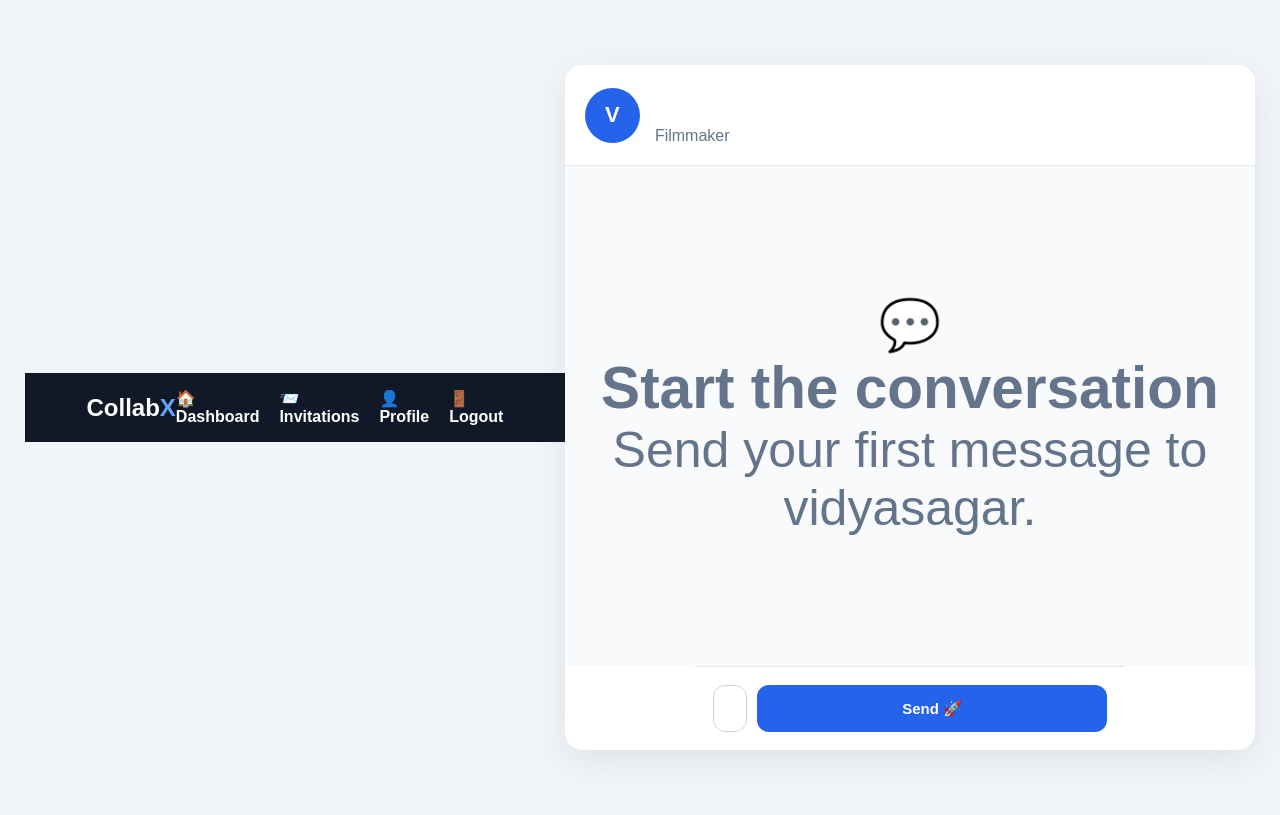
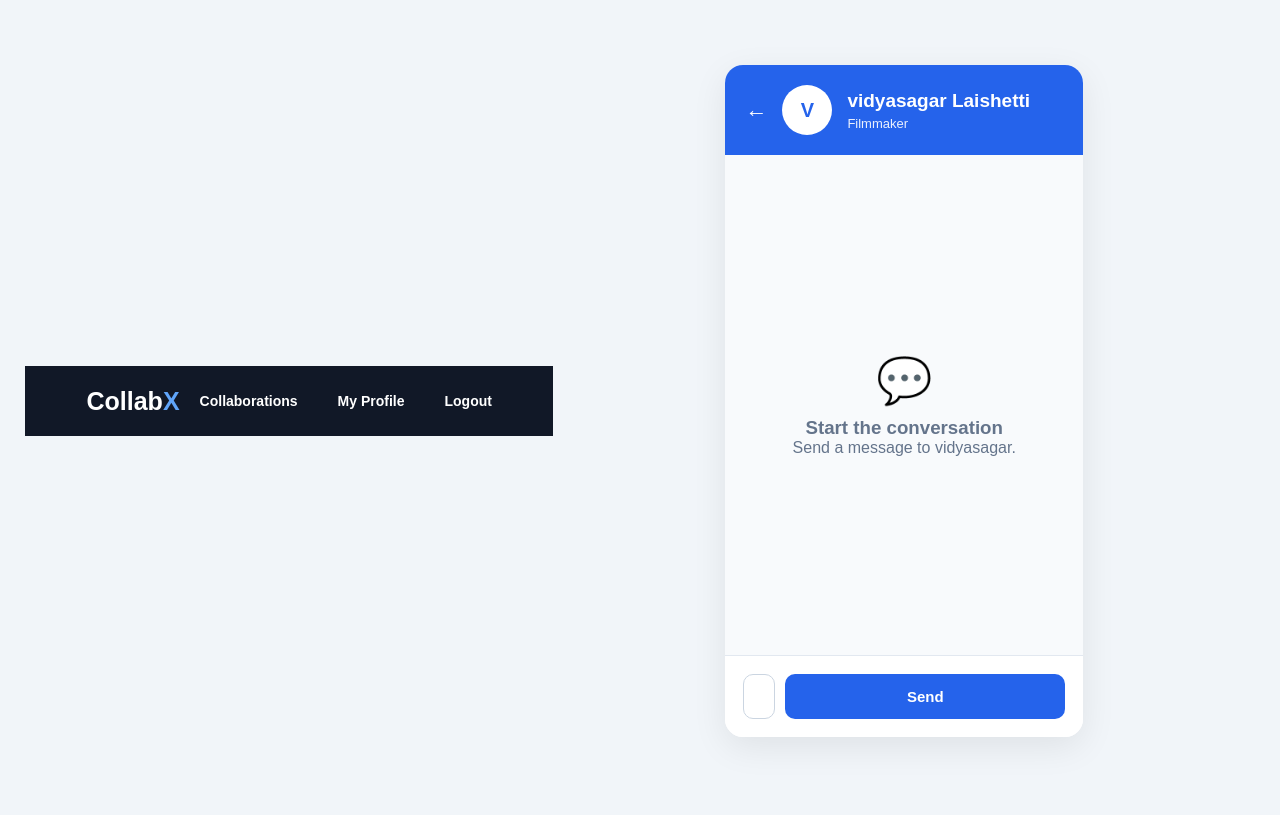
Before and after one commit to laishettikarthik-tech/collabX, a Flask app: page /chat/2 in a window 1280 px wide. After the commit the page ends 740 px from the top, so only its background shows below. Run offline with Flask 3, Linux system fonts and the light colour scheme; a user stored in the database is signed in; data comes from the database, SQL or seed files in the repository; data that the repository does not hold is empty.

Commit message:
Refactor chat.html for improved structure and styling

```diff
--- a/templates/chat.html
+++ b/templates/chat.html
@@ -2,13 +2,16 @@
 <html lang="en">
 
 <head>
+
     <meta charset="UTF-8">
 
-    <meta name="viewport"
-          content="width=device-width, initial-scale=1.0">
+    <meta
+        name="viewport"
+        content="width=device-width, initial-scale=1.0"
+    >
 
     <title>
-        Chat with {{ other_user["first_name"] }} - CollabX
+        Chat - CollabX
     </title>
 
     <link
@@ -18,94 +21,121 @@
 
     <style>
 
+        * {
+            box-sizing: border-box;
+        }
+
         body {
             margin: 0;
+            background: #f1f5f9;
             font-family: Arial, sans-serif;
-            background: #f1f5f9;
         }
 
-        .chat-navbar {
+        /* ================================
+           NAVBAR
+        ================================= */
+
+        .navbar {
             background: #111827;
-            color: white;
-            padding: 16px 5%;
+            padding: 18px 5%;
             display: flex;
             justify-content: space-between;
             align-items: center;
         }
 
-        .chat-logo {
+        .logo {
+            color: white;
+            font-size: 25px;
+            font-weight: bold;
+            text-decoration: none;
+        }
+
+        .logo span {
+            color: #60a5fa;
+        }
+
+        .nav-links a {
             color: white;
             text-decoration: none;
-            font-size: 24px;
+            margin-left: 20px;
+        }
+
+        /* ================================
+           CHAT PAGE
+        ================================= */
+
+        .chat-page {
+            max-width: 900px;
+            margin: 40px auto;
+            padding: 0 20px;
+        }
+
+        .chat-container {
+            background: white;
+            border-radius: 18px;
+            overflow: hidden;
+            box-shadow: 0 10px 35px rgba(0, 0, 0, 0.08);
+        }
+
+        /* ================================
+           CHAT HEADER
+        ================================= */
+
+        .chat-header {
+            background: #2563eb;
+            color: white;
+            padding: 20px;
+            display: flex;
+            align-items: center;
+            gap: 15px;
+        }
+
+        .back-button {
+            color: white;
+            text-decoration: none;
+            font-size: 22px;
+        }
+
+        .chat-profile {
+            width: 50px;
+            height: 50px;
+            border-radius: 50%;
+            object-fit: cover;
+            background: white;
+        }
+
+        .chat-placeholder {
+            width: 50px;
+            height: 50px;
+            border-radius: 50%;
+            background: white;
+            color: #2563eb;
+            display: flex;
+            align-items: center;
+            justify-content: center;
+            font-size: 20px;
             font-weight: bold;
         }
 
-        .chat-logo span {
-            color: #60a5fa;
-        }
-
-        .chat-nav-links {
-            display: flex;
-            gap: 20px;
-        }
-
-        .chat-nav-links a {
-            color: white;
-            text-decoration: none;
-        }
-
-        .chat-container {
-            max-width: 900px;
-            margin: 40px auto;
-            background: white;
-            border-radius: 18px;
-            overflow: hidden;
-            box-shadow: 0 10px 35px rgba(0,0,0,0.08);
-        }
-
-        .chat-header {
-            display: flex;
-            align-items: center;
-            gap: 15px;
-            padding: 20px;
-            background: #ffffff;
-            border-bottom: 1px solid #e2e8f0;
-        }
-
-        .chat-avatar {
-            width: 55px;
-            height: 55px;
-            border-radius: 50%;
-            object-fit: cover;
-            background: #2563eb;
-        }
-
-        .chat-placeholder {
-            width: 55px;
-            height: 55px;
-            border-radius: 50%;
-            background: #2563eb;
-            color: white;
-            display: flex;
-            justify-content: center;
-            align-items: center;
-            font-size: 22px;
+        .chat-user-name {
+            font-size: 19px;
             font-weight: bold;
         }
 
-        .chat-header h2 {
-            margin: 0;
+        .chat-user-role {
+            font-size: 13px;
+            opacity: 0.9;
+            margin-top: 4px;
         }
 
-        .chat-role {
-            color: #64748b;
-            margin-top: 5px;
-        }
+        /* ================================
+           MESSAGE AREA
+        ================================= */
 
         .messages {
             height: 500px;
+            padding: 25px;
             overflow-y: auto;
-            padding: 25px;
             background: #f8fafc;
         }
 
@@ -159,28 +192,33 @@
             color: #64748b;
         }
 
-        .empty-chat div {
-            font-size: 50px;
+        .empty-chat-icon {
+            font-size: 45px;
+            margin-bottom: 10px;
         }
 
-        .chat-form {
-            display: flex;
-            gap: 10px;
+        /* ================================
+           MESSAGE FORM
+        ================================= */
+
+        .message-form {
             padding: 18px;
             background: white;
             border-top: 1px solid #e2e8f0;
+            display: flex;
+            gap: 10px;
         }
 
-        .chat-input {
+        .message-input {
             flex: 1;
-            padding: 14px 16px;
+            padding: 13px 15px;
             border: 1px solid #cbd5e1;
-            border-radius: 12px;
+            border-radius: 10px;
             font-size: 15px;
             outline: none;
         }
 
-        .chat-input:focus {
+        .message-input:focus {
             border-color: #2563eb;
         }
 
@@ -188,8 +226,8 @@
             border: none;
             background: #2563eb;
             color: white;
-            padding: 0 25px;
-            border-radius: 12px;
+            padding: 13px 22px;
+            border-radius: 10px;
             font-weight: bold;
             cursor: pointer;
         }
@@ -230,33 +279,31 @@
 <body>
 
 
-<!-- NAVBAR -->
+<!-- ======================================
+     NAVBAR
+======================================= -->
 
-<nav class="chat-navbar">
+<nav class="navbar">
 
     <a
         href="{{ url_for('dashboard') }}"
-        class="chat-logo"
+        class="logo"
     >
         Collab<span>X</span>
     </a>
 
-    <div class="chat-nav-links">
+    <div class="nav-links">
 
-        <a href="{{ url_for('dashboard') }}">
-            🏠 Dashboard
-        </a>
-
-        <a href="{{ url_for('invitations') }}">
-            📨 Invitations
+        <a href="{{ url_for('collaborations') }}">
+            Collaborations
         </a>
 
         <a href="{{ url_for('profile') }}">
-            👤 Profile
+            My Profile
         </a>
 
         <a href="{{ url_for('logout') }}">
-            🚪 Logout
+            Logout
         </a>
 
     </div>
@@ -264,23 +311,38 @@
 </nav>
 
 
-<!-- CHAT -->
+<!-- ======================================
+     CHAT
+======================================= -->
+
+<div class="chat-page">
 
     <div class="chat-container">
 
 
-    <!-- CHAT HEADER -->
+        <!-- ================================
+             CHAT HEADER
+        ================================= -->
 
         <div class="chat-header">
 
-        {% if other_user["profile_picture"] %}
+
+            <a
+                href="{{ url_for('collaborations') }}"
+                class="back-button"
+            >
+                ←
+            </a>
+
+
+            {% if other_user.profile_picture %}
 
                 <img
                     src="{{ url_for(
                         'static',
-                    filename=other_user['profile_picture']
+                        filename=other_user.profile_picture
                     ) }}"
-                class="chat-avatar"
+                    class="chat-profile"
                     alt="Profile picture"
                 >
 
@@ -288,7 +350,7 @@
 
                 <div class="chat-placeholder">
 
-                {{ other_user["first_name"][0]|upper }}
+                    {{ other_user.first_name[0]|upper }}
 
                 </div>
 
@@ -297,16 +359,52 @@
 
             <div>
 
-            <h2>
+                <div class="chat-user-name">
 
-                {{ other_user["first_name"] }}
-                {{ other_user["last_name"] }}
+                    {{ other_user.first_name }}
+                    {{ other_user.last_name }}
 
-            </h2>
+                </div>
 
-            <div class="chat-role">
+                <div class="chat-user-role">
 
-                {{ other_user["role"] }}
+                    {{ other_user.role }}
+
+                </div>
+
+            </div>
+
+
+        </div>
+
+
+        <!-- ================================
+             MESSAGES
+        ================================= -->
+
+        <div
+            class="messages"
+            id="messages"
+        >
+
+
+            {% if messages %}
+
+
+                {% for message in messages %}
+
+
+                    {% if message.sender_id == session["user_id"] %}
+
+                        <div class="message-row mine">
+
+                            <div class="message-bubble">
+
+                                {{ message.message }}
+
+                                <div class="message-time">
+
+                                    {{ message.created_at }}
 
                                 </div>
 
@@ -315,42 +413,19 @@
                         </div>
 
 
-    <!-- MESSAGES -->
+                    {% else %}
 
-    <div class="messages" id="messages">
+                        <div class="message-row theirs">
 
-        {% if messages %}
+                            <div class="message-bubble">
 
-            {% for message in messages %}
-
-                <div
-                    class="message-row
-                    {% if message['sender_id'] == session['user_id'] %}
-                        mine
-                    {% endif %}"
-                >
-
-                    <div class="message">
-
-                        <div class="message-name">
-
-                            {% if message["sender_id"] == session["user_id"] %}
-                                You
-                            {% else %}
-                                {{ message["first_name"] }}
-                            {% endif %}
-
-                        </div>
-
-                        <div class="message-text">
-
-                            {{ message["message"] }}
-
-                        </div>
+                                {{ message.message }}
 
                                 <div class="message-time">
 
-                            {{ message["created_at"] }}
+                                    {{ message.first_name }}
+                                    ·
+                                    {{ message.created_at }}
 
                                 </div>
 
@@ -358,59 +433,67 @@
 
                         </div>
 
+                    {% endif %}
+
+
                 {% endfor %}
 
+
             {% else %}
+
 
                 <div class="empty-chat">
 
                     <div>
 
+                        <div class="empty-chat-icon">
                             💬
+                        </div>
 
                         <h3>
                             Start the conversation
                         </h3>
 
                         <p>
-                        Send your first message to
-                        {{ other_user["first_name"] }}.
+                            Send a message to
+                            {{ other_user.first_name }}.
                         </p>
 
                     </div>
 
                 </div>
 
+
             {% endif %}
+
 
         </div>
 
 
-    <!-- MESSAGE INPUT -->
+        <!-- ================================
+             MESSAGE INPUT
+        ================================= -->
 
         <form
             method="POST"
-        action="{{ url_for(
-            'chat',
-            user_id=other_user['id']
-        ) }}"
-        class="chat-form"
+            class="message-form"
         >
 
             <input
                 type="text"
                 name="message"
-            class="chat-input"
-            placeholder="Type your message..."
+                class="message-input"
+                placeholder="Write a message..."
                 autocomplete="off"
                 required
             >
+
 
             <button
                 type="submit"
                 class="send-button"
             >
-            Send 🚀
+                Send
             </button>
 
         </form>
```
Also changed, not shown: other parts of templates/chat.html (+57 -33 lines). Lines whose indentation alone changed are shown as unchanged.
